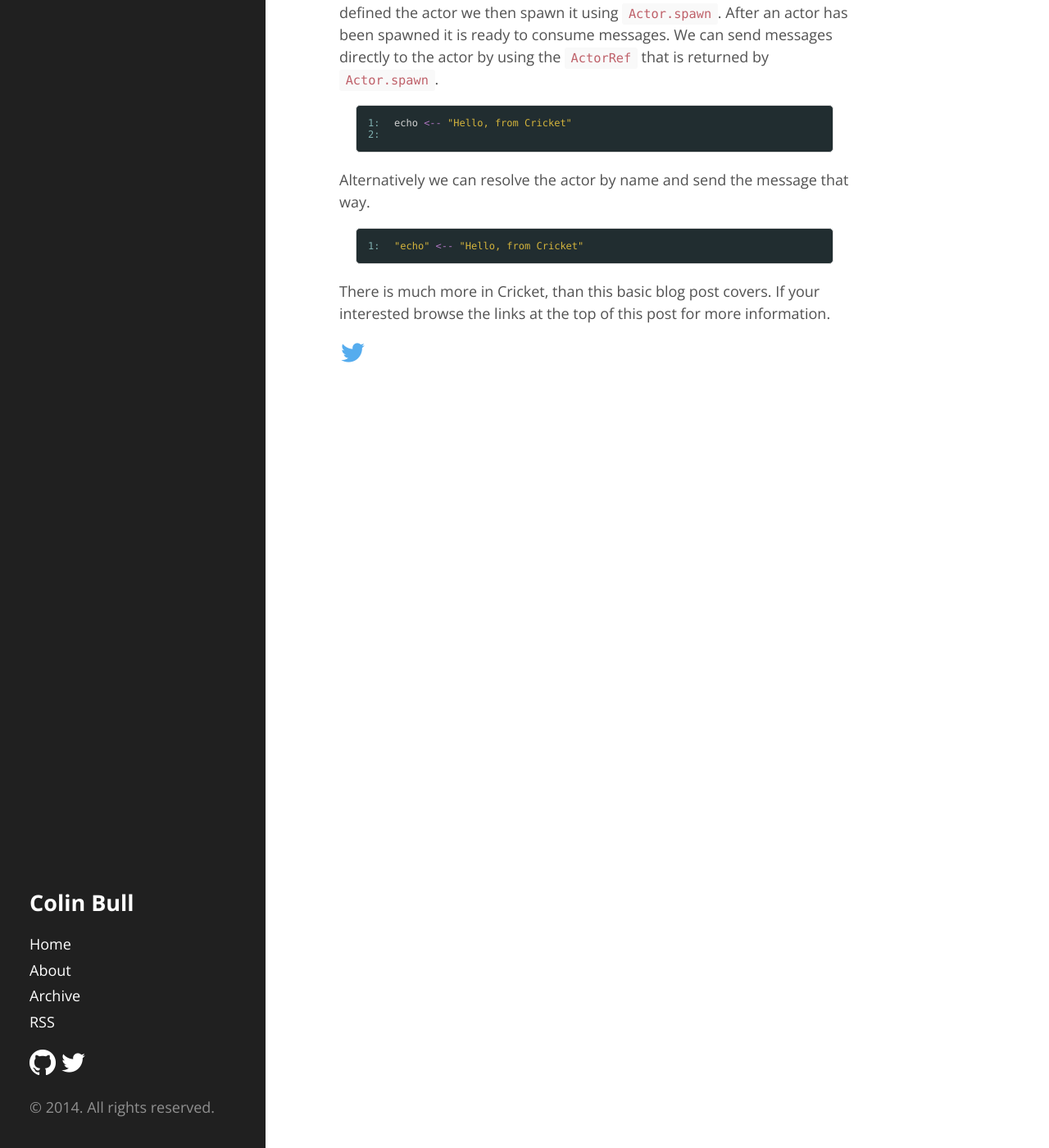
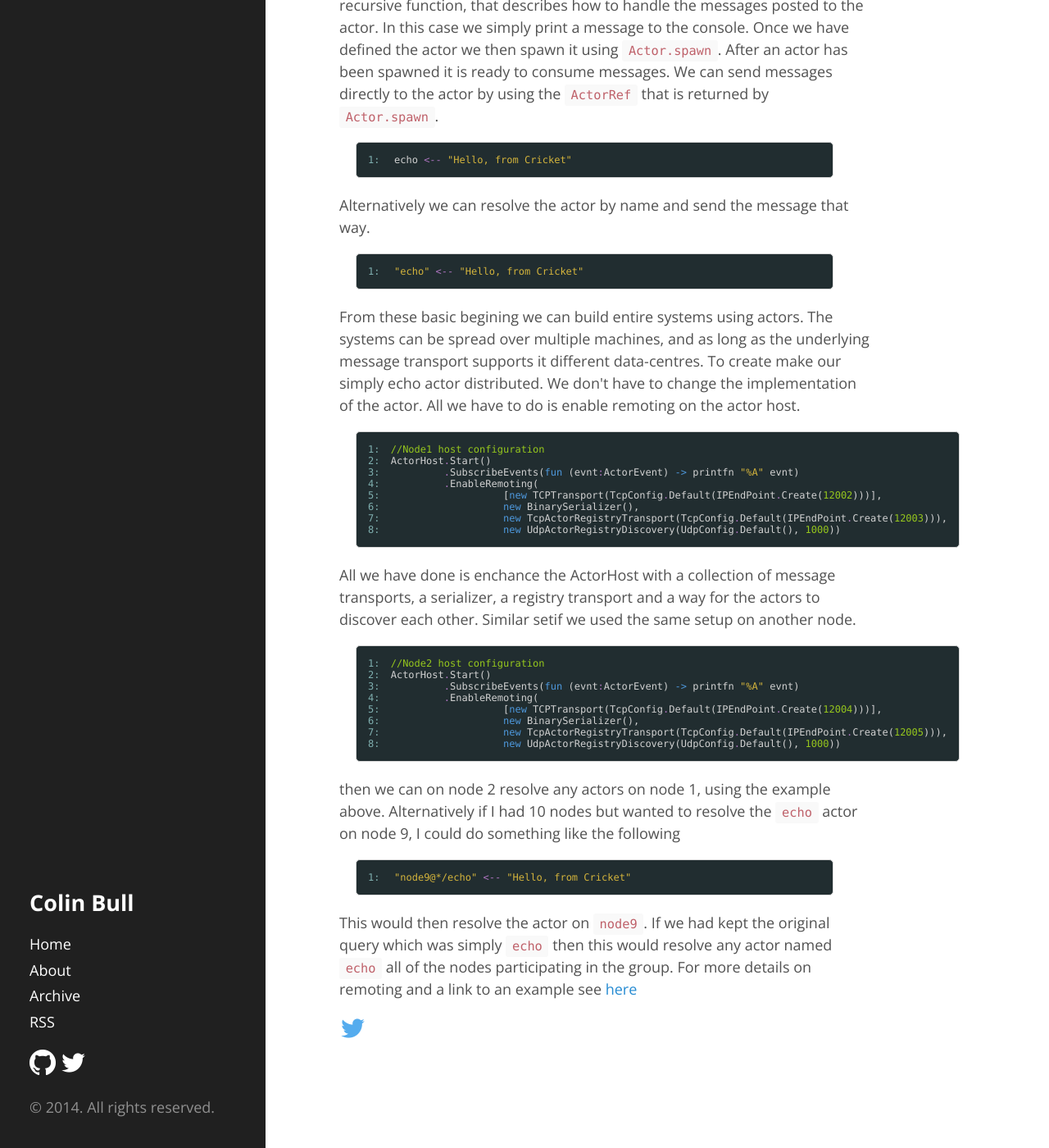
Before and after one commit to colinbull/colinbull.github.io, a Jekyll site: the page built from _posts/2014-11-06-Introducing-Cricket.html, in a window 1280 px wide and 1400 px high, scrolled down 1790 px. Shown: the whole window at 82% size. Built offline with Jekyll 4.4.1, drawn with Linux system fonts in a browser that asks for light colours; some web fonts are replaced; Markdown is read by kramdown in place of the engine named in the settings; some of the changed text lies outside the part shown.

Commit message:
Adding more to the cricket post

```diff
--- a/_posts/2014-11-06-Introducing-Cricket.html
+++ b/_posts/2014-11-06-Introducing-Cricket.html
@@ -1,6 +1,6 @@
 ---
 layout: page
-title: Introducing Cricket.
+title: Introducing Cricket (formally FSharp.Actor)
 ---
 
 <p>Over the last few years, I have been quite taken by the actor model of computing. Although not a silver bullet it does tend to make concurrent programming orders of magnitude easier to reason about. If you have never heard of Actors then an actor as defined by <a href="http://en.wikipedia.org/wiki/Actor_model">wikipedia</a> is as follows</p>
@@ -89,12 +89,10 @@
 
 <table class="pre"><tr><td class="lines"><pre class="fssnip">
 <span class="l">1: </span>
-<span class="l">2: </span>
 </pre>
 </td>
 <td class="snippet"><pre class="fssnip">
-<span class="i">echo</span> <span class="o">&lt;--</span> <span class="s">&quot;</span><span class="s">Hello</span><span class="s">,</span><span class="s"> </span><span class="s">from</span><span class="s"> </span><span class="s">Cricket</span><span class="s">&quot;</span>
-    </pre>
+<span class="i">echo</span> <span class="o">&lt;--</span> <span class="s">&quot;</span><span class="s">Hello</span><span class="s">,</span><span class="s"> </span><span class="s">from</span><span class="s"> </span><span class="s">Cricket</span><span class="s">&quot;</span></pre>
 </td>
 </tr>
 </table>
@@ -111,7 +109,71 @@
 </tr>
 </table>
 
-<p>There is much more in Cricket, than this basic blog post covers. If your interested browse the links at the top of this post for more information.</p>
+<p>From these basic begining we can build entire systems using actors. The systems can be spread over multiple machines, and as long as the underlying message transport supports it different data-centres. To create make our simply echo actor distributed. We don't have to change the implementation of the actor. All we have to do is enable remoting on the actor host.</p>
+
+<table class="pre"><tr><td class="lines"><pre class="fssnip">
+<span class="l">1: </span>
+<span class="l">2: </span>
+<span class="l">3: </span>
+<span class="l">4: </span>
+<span class="l">5: </span>
+<span class="l">6: </span>
+<span class="l">7: </span>
+<span class="l">8: </span>
+</pre>
+</td>
+<td class="snippet"><pre class="fssnip">
+<span class="c">//Node1 host configuration</span>
+<span class="i">ActorHost</span><span class="o">.</span><span class="i">Start</span>()
+         <span class="o">.</span><span class="i">SubscribeEvents</span>(<span class="k">fun</span> (<span class="i">evnt</span><span class="o">:</span><span class="i">ActorEvent</span>) <span class="k">-&gt;</span> <span onmouseout="hideTip(event, 'fs1', 2)" onmouseover="showTip(event, 'fs1', 2)" class="i">printfn</span> <span class="s">&quot;</span><span class="s">%</span><span class="s">A</span><span class="s">&quot;</span> <span class="i">evnt</span>)
+         <span class="o">.</span><span class="i">EnableRemoting</span>(
+                   [<span class="k">new</span> <span class="i">TCPTransport</span>(<span class="i">TcpConfig</span><span class="o">.</span><span class="i">Default</span>(<span class="i">IPEndPoint</span><span class="o">.</span><span class="i">Create</span>(<span class="n">12002</span>)))],
+                   <span class="k">new</span> <span class="i">BinarySerializer</span>(),
+                   <span class="k">new</span> <span class="i">TcpActorRegistryTransport</span>(<span class="i">TcpConfig</span><span class="o">.</span><span class="i">Default</span>(<span class="i">IPEndPoint</span><span class="o">.</span><span class="i">Create</span>(<span class="n">12003</span>))),
+                   <span class="k">new</span> <span class="i">UdpActorRegistryDiscovery</span>(<span class="i">UdpConfig</span><span class="o">.</span><span class="i">Default</span>(), <span class="n">1000</span>))</pre>
+</td>
+</tr>
+</table>
+
+<p>All we have done is enchance the ActorHost with a collection of message transports, a serializer, a registry transport and a way for the actors to discover each other. Similar setif we used the same setup on another node.</p>
+
+<table class="pre"><tr><td class="lines"><pre class="fssnip">
+<span class="l">1: </span>
+<span class="l">2: </span>
+<span class="l">3: </span>
+<span class="l">4: </span>
+<span class="l">5: </span>
+<span class="l">6: </span>
+<span class="l">7: </span>
+<span class="l">8: </span>
+</pre>
+</td>
+<td class="snippet"><pre class="fssnip">
+<span class="c">//Node2 host configuration</span>
+<span class="i">ActorHost</span><span class="o">.</span><span class="i">Start</span>()
+         <span class="o">.</span><span class="i">SubscribeEvents</span>(<span class="k">fun</span> (<span class="i">evnt</span><span class="o">:</span><span class="i">ActorEvent</span>) <span class="k">-&gt;</span> <span onmouseout="hideTip(event, 'fs1', 3)" onmouseover="showTip(event, 'fs1', 3)" class="i">printfn</span> <span class="s">&quot;</span><span class="s">%</span><span class="s">A</span><span class="s">&quot;</span> <span class="i">evnt</span>)
+         <span class="o">.</span><span class="i">EnableRemoting</span>(
+                   [<span class="k">new</span> <span class="i">TCPTransport</span>(<span class="i">TcpConfig</span><span class="o">.</span><span class="i">Default</span>(<span class="i">IPEndPoint</span><span class="o">.</span><span class="i">Create</span>(<span class="n">12004</span>)))],
+                   <span class="k">new</span> <span class="i">BinarySerializer</span>(),
+                   <span class="k">new</span> <span class="i">TcpActorRegistryTransport</span>(<span class="i">TcpConfig</span><span class="o">.</span><span class="i">Default</span>(<span class="i">IPEndPoint</span><span class="o">.</span><span class="i">Create</span>(<span class="n">12005</span>))),
+                   <span class="k">new</span> <span class="i">UdpActorRegistryDiscovery</span>(<span class="i">UdpConfig</span><span class="o">.</span><span class="i">Default</span>(), <span class="n">1000</span>))</pre>
+</td>
+</tr>
+</table>
+
+<p>then we can on node 2 resolve any actors on node 1, using the example above. Alternatively if I had 10 nodes but wanted to resolve the <code>echo</code> actor on node 9, I could do something like the following</p>
+
+<table class="pre"><tr><td class="lines"><pre class="fssnip">
+<span class="l">1: </span>
+</pre>
+</td>
+<td class="snippet"><pre class="fssnip">
+<span class="s">&quot;</span><span class="s">node9</span><span class="s">@</span><span class="s">*</span><span class="s">/</span><span class="s">echo</span><span class="s">&quot;</span> <span class="o">&lt;--</span> <span class="s">&quot;</span><span class="s">Hello</span><span class="s">,</span><span class="s"> </span><span class="s">from</span><span class="s"> </span><span class="s">Cricket</span><span class="s">&quot;</span></pre>
+</td>
+</tr>
+</table>
+
+<p>This would then resolve the actor on <code>node9</code>. If we had kept the original query which was simply <code>echo</code> then this would resolve any actor named <code>echo</code> all of the nodes participating in the group. For more details on remoting and a link to an example see <a href="http://fsprojects.github.io/Cricket/remoting.html">here</a></p>
 
 
 <div class="tip" id="fs1">val printfn : format:Printf.TextWriterFormat&lt;&#39;T&gt; -&gt; &#39;T<br /><br />Full name: Microsoft.FSharp.Core.ExtraTopLevelOperators.printfn</div>
```
Also changed, not shown: 1 other file.
